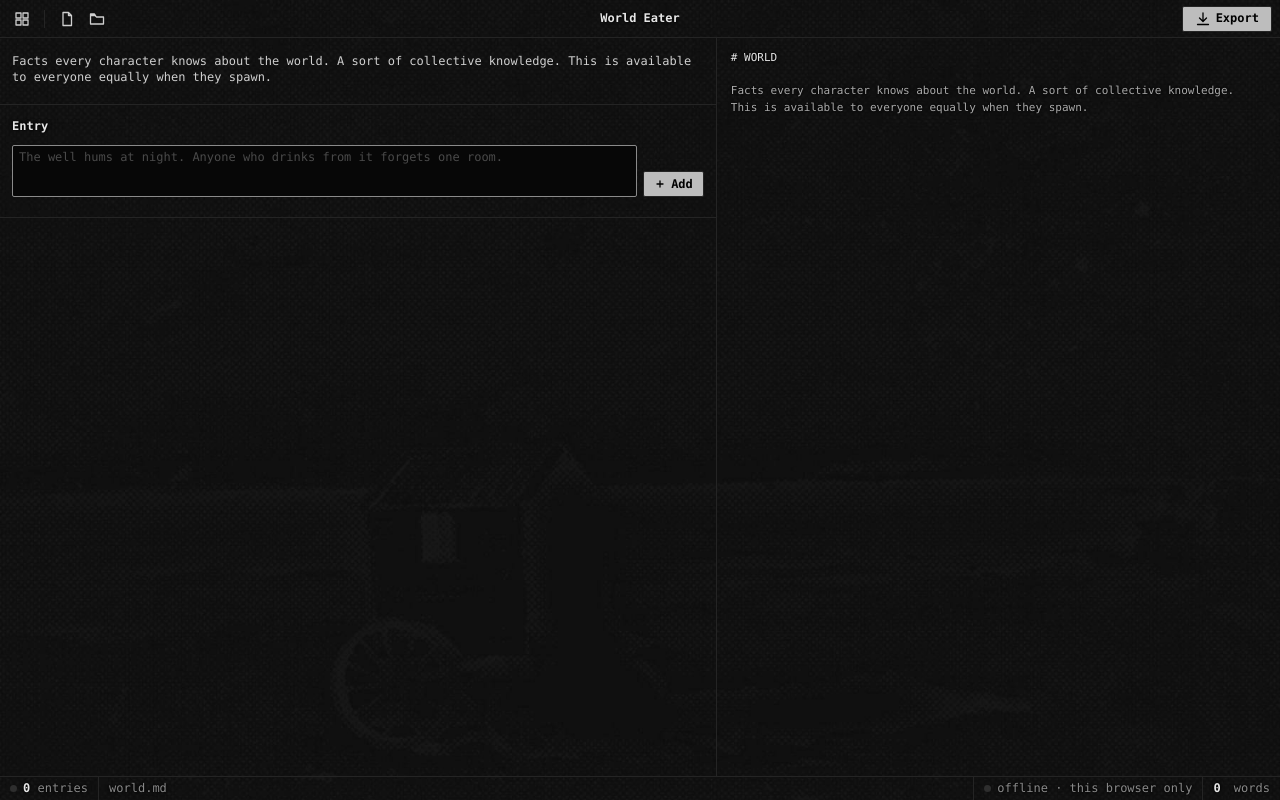
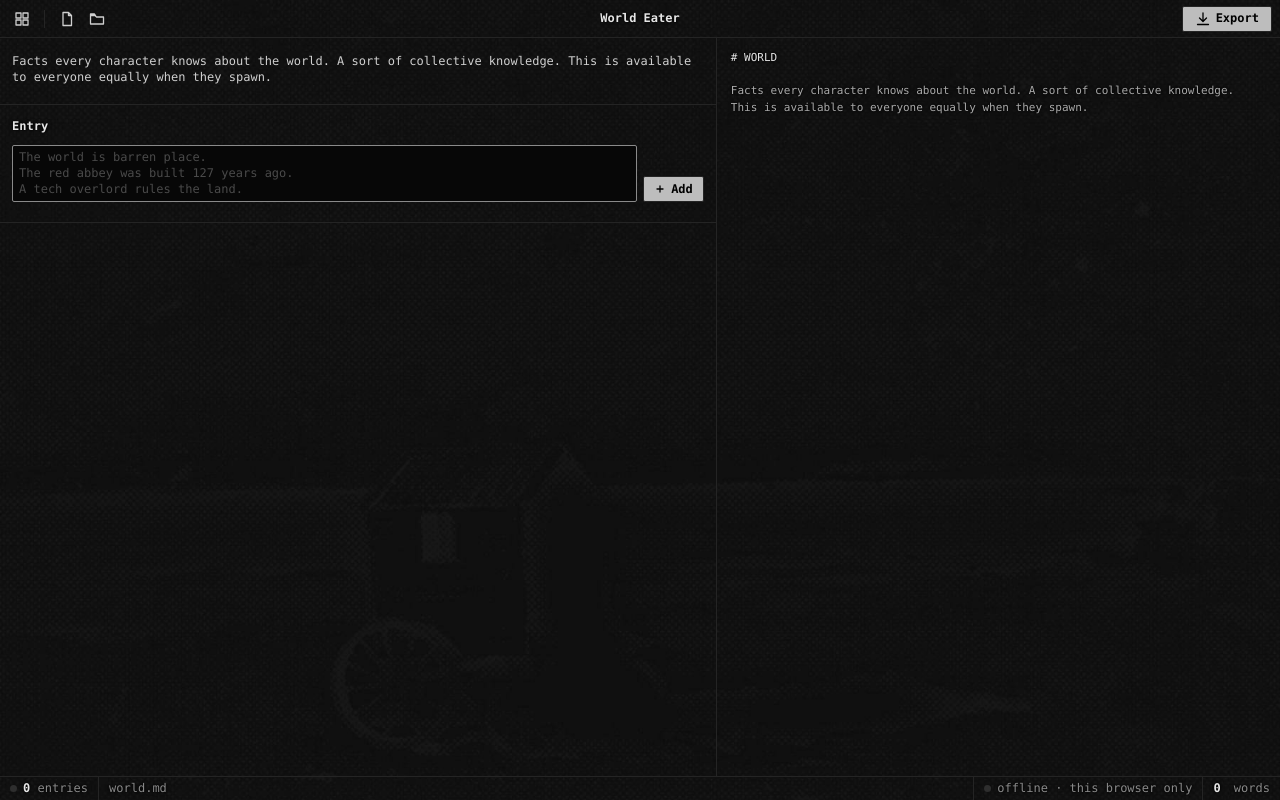
Before and after one commit to ObscureDetritus/od_sim, a plain HTML site: page tools/worldeater/index.html in a window 1280 px wide. Drawn offline with Linux system fonts and the light colour scheme; no server answers.

Commit message:
World Eater: three-line example in the add box
Co-Authored-By: Claude Opus 5.5 <noreply@anthropic.com>

```diff
--- a/tools/worldeater/index.html
+++ b/tools/worldeater/index.html
@@ -21,7 +21,7 @@ html, body { background: url(../../shared/bg-worldeater.jpg?v=3) center / cover
 textarea.ui-field { height: auto; min-height: 22px; padding: 3px 6px; resize: none; line-height: 1.35; display: block; overflow: hidden; }
 .ui-field::placeholder { color: #4a4a4a; }
 #adder { display: grid; grid-template-columns: minmax(0, 1fr) auto; gap: 6px; align-items: end; }
-#adder textarea { min-height: 52px; }
+#adder textarea { min-height: calc(3 * 1.35em + 8px); }   /* room for the three-line example */
 #adder .ui-btn { height: 26px; }
 #entries { display: flex; flex-direction: column; }
 .entry { display: grid; grid-template-columns: 14px 26px minmax(0, 1fr) 22px; gap: 4px; align-items: start; padding: 3px 0;
@@ -109,7 +109,7 @@ body.ro .entry textarea.ui-field:hover { border-color: transparent; }
         <div class="sec-head">Entry</div>
         <div class="sec-body">
           <div id="adder">
-            <textarea class="ui-field" id="fNew" rows="2" placeholder="The well hums at night. Anyone who drinks from it forgets one room."
+            <textarea class="ui-field" id="fNew" rows="2" placeholder="The world is barren place.&#10;The red abbey was built 127 years ago.&#10;A tech overlord rules the land."
               title="Enter adds the entry · Shift+Enter for a new line"></textarea>
             <button class="ui-btn primary" id="bAdd" title="Add (Enter)"><svg class="i s"><use href="#i-plus"/></svg>Add</button>
           </div>
```
